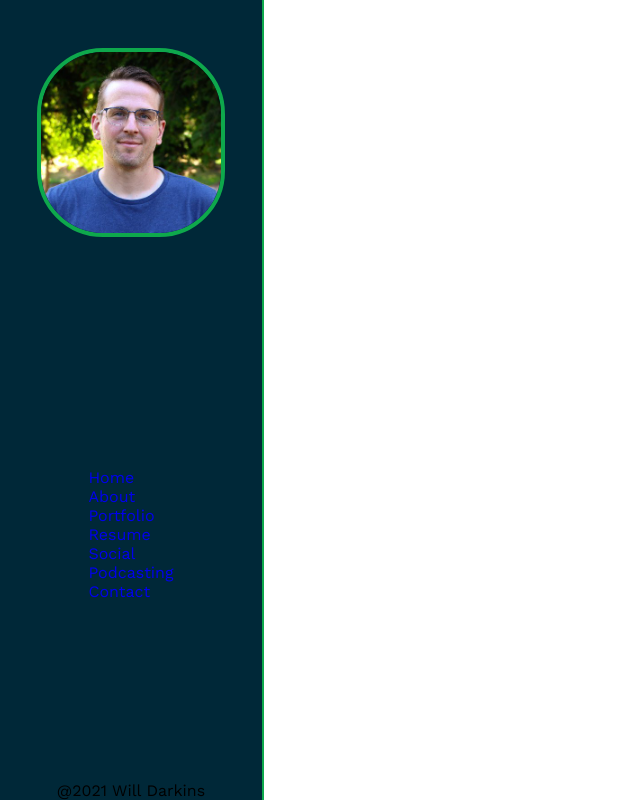
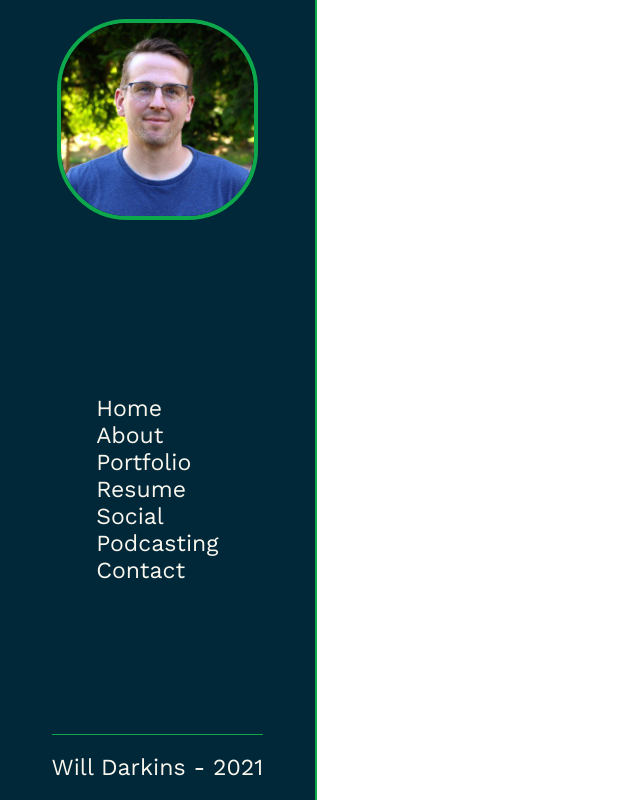
Before and after one commit to willdarkins/portfolio_darkins, a React (Create React App) app: page / in a window 1280 px wide. Shown: the whole page, without its empty margins (0-640 px from the left). Built offline with nearby package versions, Linux system fonts and the light colour scheme; a web font is replaced by a local one.

Commit message:
added many styles to list items in Nav component;

```diff
--- a/src/Components/Nav.js
+++ b/src/Components/Nav.js
@@ -16,24 +16,40 @@ const NavStyles = styled.nav`
 //targeting profile picture in sidebar
     .profile {
         width: 90%;
-        padding: 3rem 0;
+        padding: 1rem 0;
         text-align: center;
         img {
-            width: 80%;
+            width: 71%;
             border-radius: 35%;
             border: 4px solid var(--border)
         }
+    .nav-list{
+        align-items: center;
+    }
     .list-items {
         width: 100%;
         text-align: center;
         li {
             display: block;
+            text-align: center;
             a {
                 display: block;
-
+                &:hover {
+                    cursor: pointer;
+                }
+                padding: .1rem;
             }
         }
     }
+    }
+    footer {
+        p {
+            padding: 1rem 0;
+            font-size: 1.2rem;
+            display: block;
+            text-align: center;
+        }
+        border-top: 1px solid var(--border);
     }
 `
 
@@ -67,7 +83,7 @@ function Nav() {
                 </li>
             </ul>
         <footer className='footer'>
-        @2021 Will Darkins
+        <p>Will Darkins - 2021</p>
         </footer>
         </NavStyles>
     )
--- a/src/GlobalStyles.js
+++ b/src/GlobalStyles.js
@@ -10,7 +10,7 @@ const GlobalStyle = createGlobalStyle`
         text-decoration: none;
         box-sizing: border-box;
         font-family: 'Work Sans', sans-serif;
-        /* font-size: 1.5rem; */
+        font-size: 1.2rem;
     }
 /* root pseudo class to create variables across styles */
     :root {
@@ -19,7 +19,7 @@ const GlobalStyle = createGlobalStyle`
         --background-light: #f1f1f1;
         --font-dark: #313131;
         --font-dark-v2: #151515;
-        --font-light: #a4acc4;
+        --font-light: #F9F6EE;
         --sidebar: #002838;
         --border: #0ea84c;
         --primary: #007bff;
@@ -27,7 +27,14 @@ const GlobalStyle = createGlobalStyle`
     }
 
     body {
+        color: var(--font-light);
         background-color: var(--background-color)
+    }
+
+    a {
+        font-family: inherit;
+        color: inherit;
+        font-size: inherit;
     }
 `
 export default GlobalStyle
```
